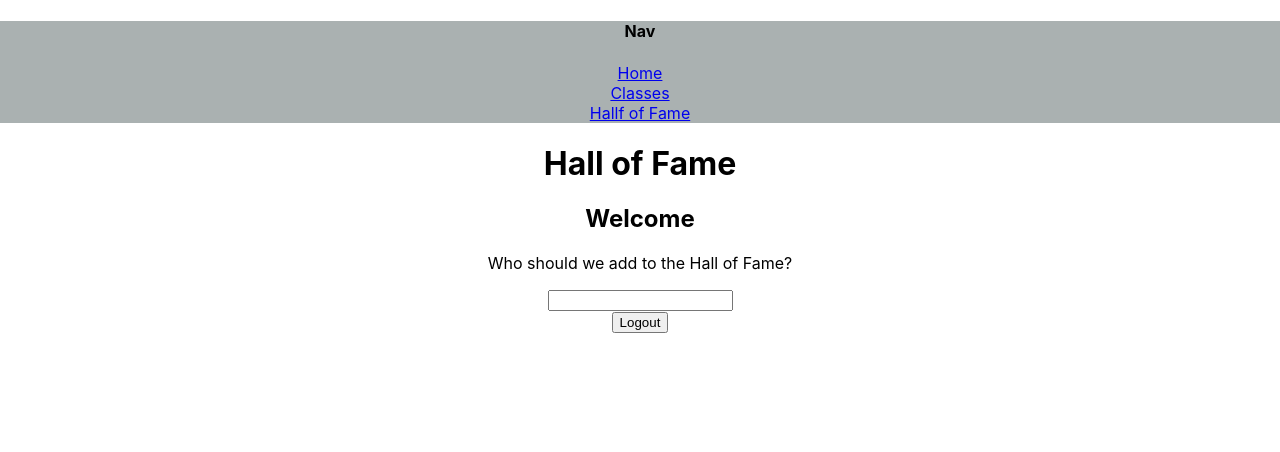
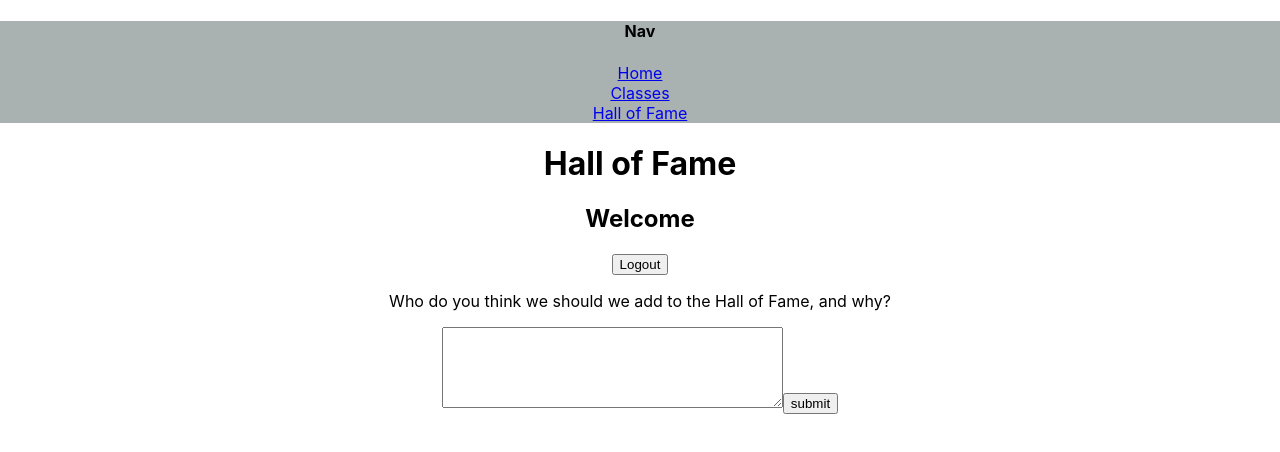
Before and after one commit to AdamMontemurro/WarcraftHoF, a React (Create React App) app in the folder client/: page /hof in a window 1280 px wide. Both pictures are taken after a click on the button "Login". Shown: the top 452 px of the page. Built offline with nearby package versions, Linux system fonts and the light colour scheme; no server answers.

Commit message:
user login and states works. User is able to create and post commeent to DB

```diff
--- a/client/src/components/Comment.jsx
+++ b/client/src/components/Comment.jsx
@@ -1,6 +1,7 @@
 import { useEffect, useState } from 'react'
 import Login from './Login'
 import Logout from './Logout'
+import axios from 'axios'
 
 
 const Comment = () => {
@@ -9,13 +10,44 @@ const Comment = () => {
   const [user, setUser] = useState(false)
   const [userName, setName] = useState('')
 
+  const commentState = {
+    username: ``,
+    comment: "",
+  }
+
+  const [comment, newComment] = useState(commentState)
+
   const login = () => setUser(true)
+
   const logout = () => setUser(false)
-  const userChange = (e) => setName(e.target.value)
-  const commentState = {
-    name:`${userName}`,
-    comment:"",
+  const userChange = (e) => {
+     newComment(
+    {
+      username: `${e.target.value}`,
+      comment: "",
+    }
+  )
+  setName(e.target.value)
   }
+
+
+
+
+  const handleChange = (e) => {
+    newComment({ ...comment, [e.target.id]: e.target.value })
+  }
+
+  const commentSubmit = async (e) => {
+    e.preventDefault()
+    await axios.post('http://localhost:3001/comments/create', comment)
+    newComment(
+      {
+        username: `${userName}`,
+        comment: "",
+      }
+    )
+  }
+
 
   let comments
   if (user) {
@@ -23,18 +55,33 @@ const Comment = () => {
     return (
       <div>
         <h2>Welcome {userName}</h2>
-        <p>Who should we add to the Hall of Fame?</p>
-        <input></input>
         {comments}
+        <p>Who do you think we  should we add to the Hall of Fame, and why?</p>
+        <form onSubmit={commentSubmit}>
+          <textarea
+            id="comment"
+            cols="40"
+            rows="5"
+            onChange={handleChange}
+          >
+          </textarea><button type="submit" >submit</button>
+        </form>
+
       </div>
     )
   } else {
     comments = <Login onClick={login} />
     return (
       <div>
-        <p>Enter your username to log in and leave a suggestion</p>
+        <p>Log in and leave a suggestion</p>
+
+        <br></br>
+        <p>Username:</p>
         <input onChange={userChange}></input>
+        <p>Password:</p>
+        <input type="password"></input>
         {comments}
+
       </div>
     )
   }
--- a/client/src/components/Nav.jsx
+++ b/client/src/components/Nav.jsx
@@ -11,7 +11,7 @@ const Nav = () => {
       <br></br>
       <NavLink to="/Classes"> Classes</NavLink>
       <br></br>
-      <NavLink to="/hof">Hallf of Fame</NavLink>
+      <NavLink to="/hof">Hall of Fame</NavLink>
       </div>
     </nav>
   )
```
